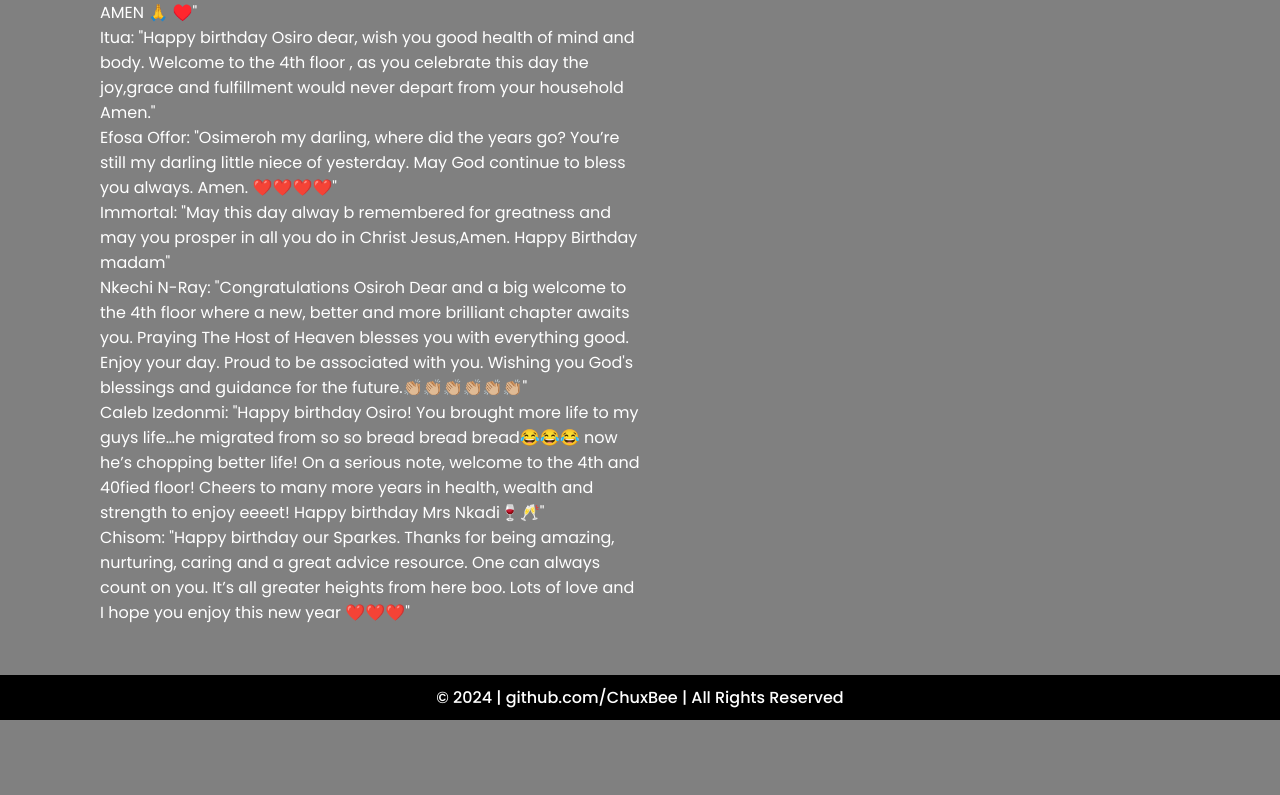
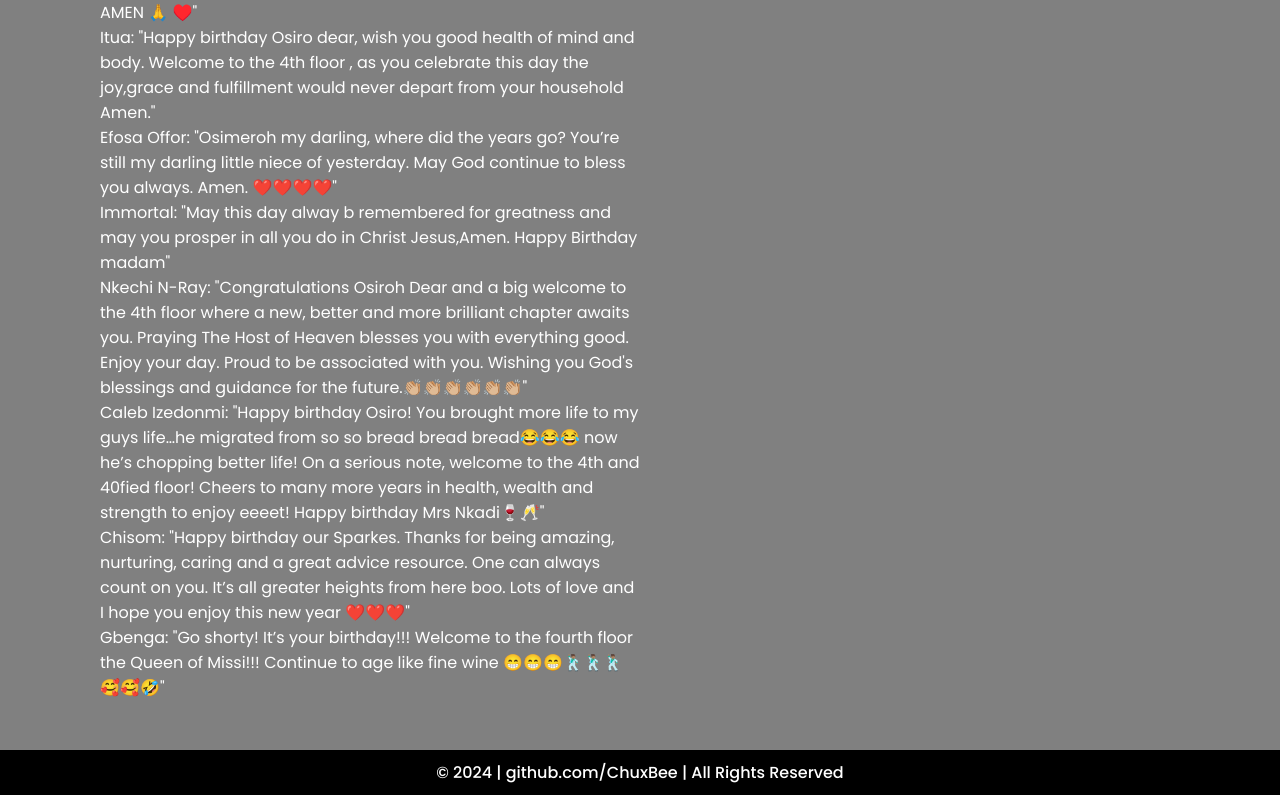
Before and after one commit to ChuxBee/sparkle_40, a plain HTML site: page index.html in a window 1280 px wide. Shown: the part 7411-8206 px from the top of the page. Before the commit the page ends 8131 px from the top, so only its background shows below. Drawn offline with Linux system fonts and the light colour scheme.

Commit message:
updated comments

```diff
--- a/index.html
+++ b/index.html
@@ -520,6 +520,8 @@
           <p>Chisom: "Happy birthday our Sparkes. Thanks for being amazing, nurturing, caring and a great
             advice resource. One can always count on you. It’s all greater heights from here boo. Lots of
             love and I hope you enjoy this new year ❤️❤️❤️"</p>
+          <p>Gbenga: "Go shorty! It’s your birthday!!! Welcome to the fourth floor the Queen of Missi!!!
+            Continue to age like fine wine 😁😁😁🕺🏽🕺🏽🕺🏽🥰🥰🤣"</p>
 
 
 
```
